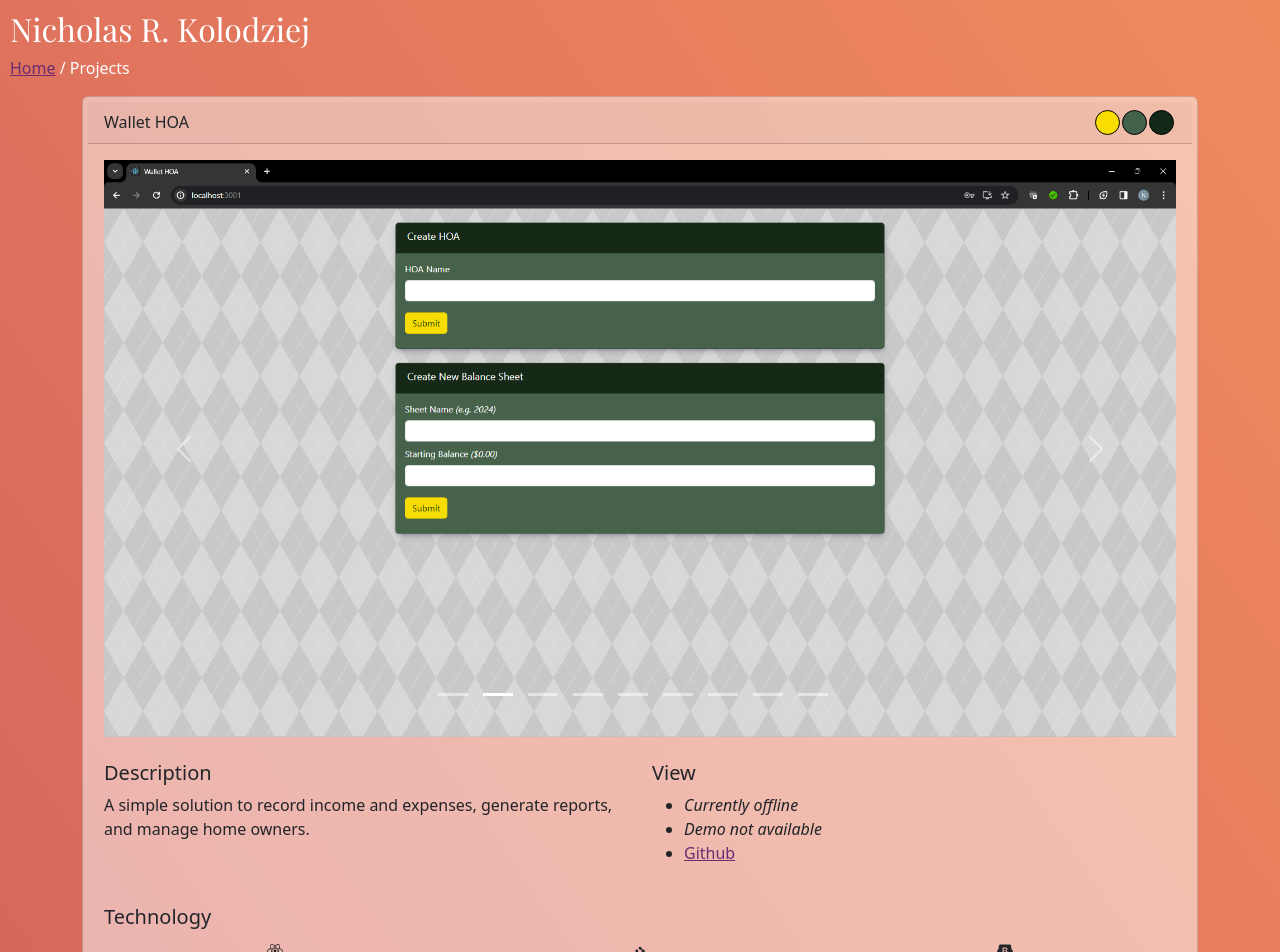
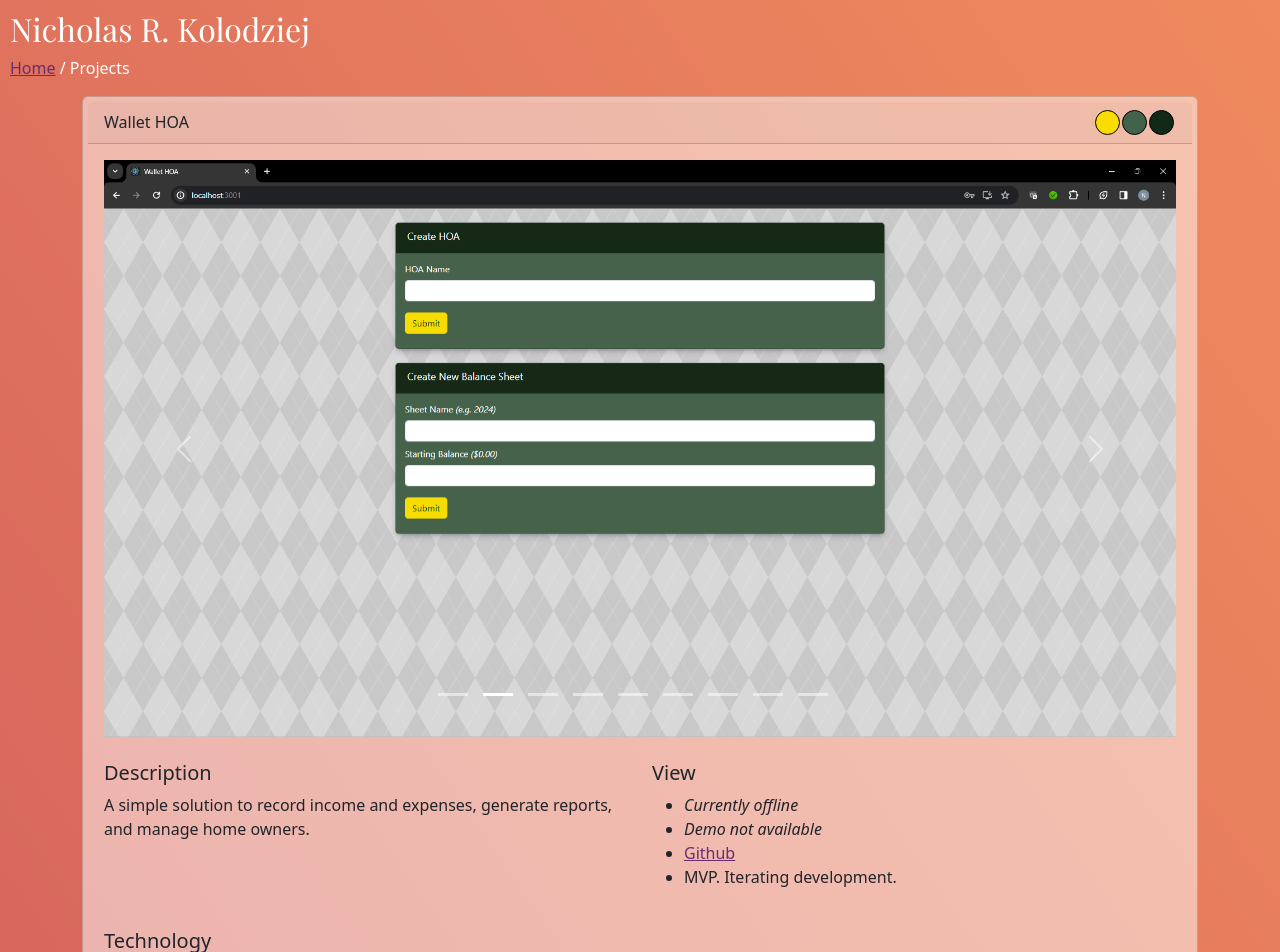
Before and after one commit to koloquial/portfolio, a React (Create React App) app: page /projects in a window 1280 px wide. Shown: the top 952 px of the page. Built offline with nearby package versions, Linux system fonts and the light colour scheme.

Commit message:
updated formatting

```diff
--- a/src/views/CV/CV.js
+++ b/src/views/CV/CV.js
@@ -174,7 +174,7 @@ const CV = () => {
                         </Card.Body>
                         <Card.Footer>
                             <div style={{float: 'right', margin: '0px', padding: '0px'}}>
-                                <i>-K.M Mar 31, 2023 - Sep 1, 2023</i>
+                                <i>-K.M., Mar 31, 2023 - Sep 1, 2023</i>
                             </div>
                         </Card.Footer>
                     </Card>
--- a/src/views/Projects/Projects.js
+++ b/src/views/Projects/Projects.js
@@ -101,7 +101,8 @@ const Projects = () => {
         url: '',
         demo: '',
         github: 'https://github.com/koloquial/wallethoa',
-        palette: ['rgb(18, 41, 23)', 'rgb(67, 98, 75)', 'rgb(250, 221, 0)']
+        palette: ['rgb(18, 41, 23)', 'rgb(67, 98, 75)', 'rgb(250, 221, 0)'],
+        status: 'MVP. Iterating development.'
     }
 
     const cineRate = {
@@ -122,7 +123,8 @@ const Projects = () => {
         url: '',
         demo: '',
         github: 'https://github.com/koloquial/cinerate',
-        palette: ['#292929', '#fd5757', '#fa7878']
+        palette: ['#292929', '#fd5757', '#fa7878'],
+        status: 'MVP. Awaiting deployment.'
     }
 
     const gardenOfMirrors = {
@@ -138,7 +140,8 @@ const Projects = () => {
         url: 'https://garden-of-mirrors.vercel.app/',
         demo: '',
         github: 'https://github.com/koloquial/garden-of-mirrors',
-        palette: ['#000', 'whitesmoke', '#313D2A']
+        palette: ['#000', 'whitesmoke', '#313D2A'],
+        status: 'v.1. Project complete.'
     }
 
     const parlorGames = {
@@ -158,7 +161,8 @@ const Projects = () => {
         url: 'https://parlor-games.vercel.app/',
         demo: '',
         github: 'https://github.com/koloquial/parlor-games',
-        palette: ['#3C3633', '#747264', ' #E0CCBE']
+        palette: ['#3C3633', '#747264', ' #E0CCBE'],
+        status: 'Ongoing iteration.'
     }
 
     const projects = [walletHOA, cineRate, gardenOfMirrors, parlorGames];
@@ -206,7 +210,8 @@ const Projects = () => {
                                         <ul>
                                             <li>{project.url ? <a href={project.url}>Online</a> : <i>Currently offline</i>}</li>
                                             <li>{project.demo ? <a href={project.demo} target='_blank'>Demo</a> : <i>Demo not available</i>}</li>
-                                            <li><a href={project.github} target='_blank'><p>Github</p></a></li>
+                                            <li><a href={project.github} target='_blank'>Github</a></li>
+                                            <li>{project.status}</li>
                                         </ul>
                                     </Col>
                                 </Row>
```
